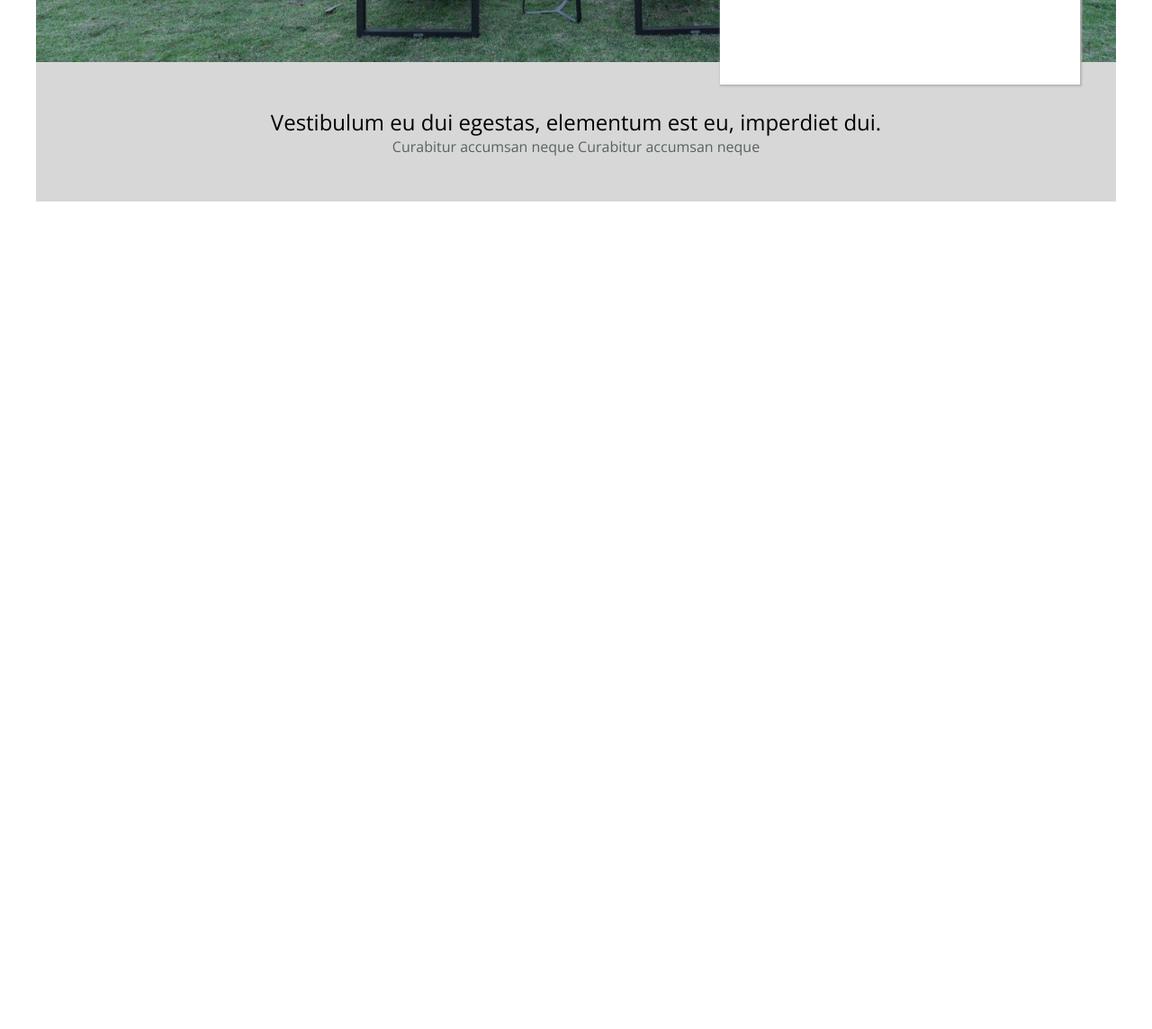
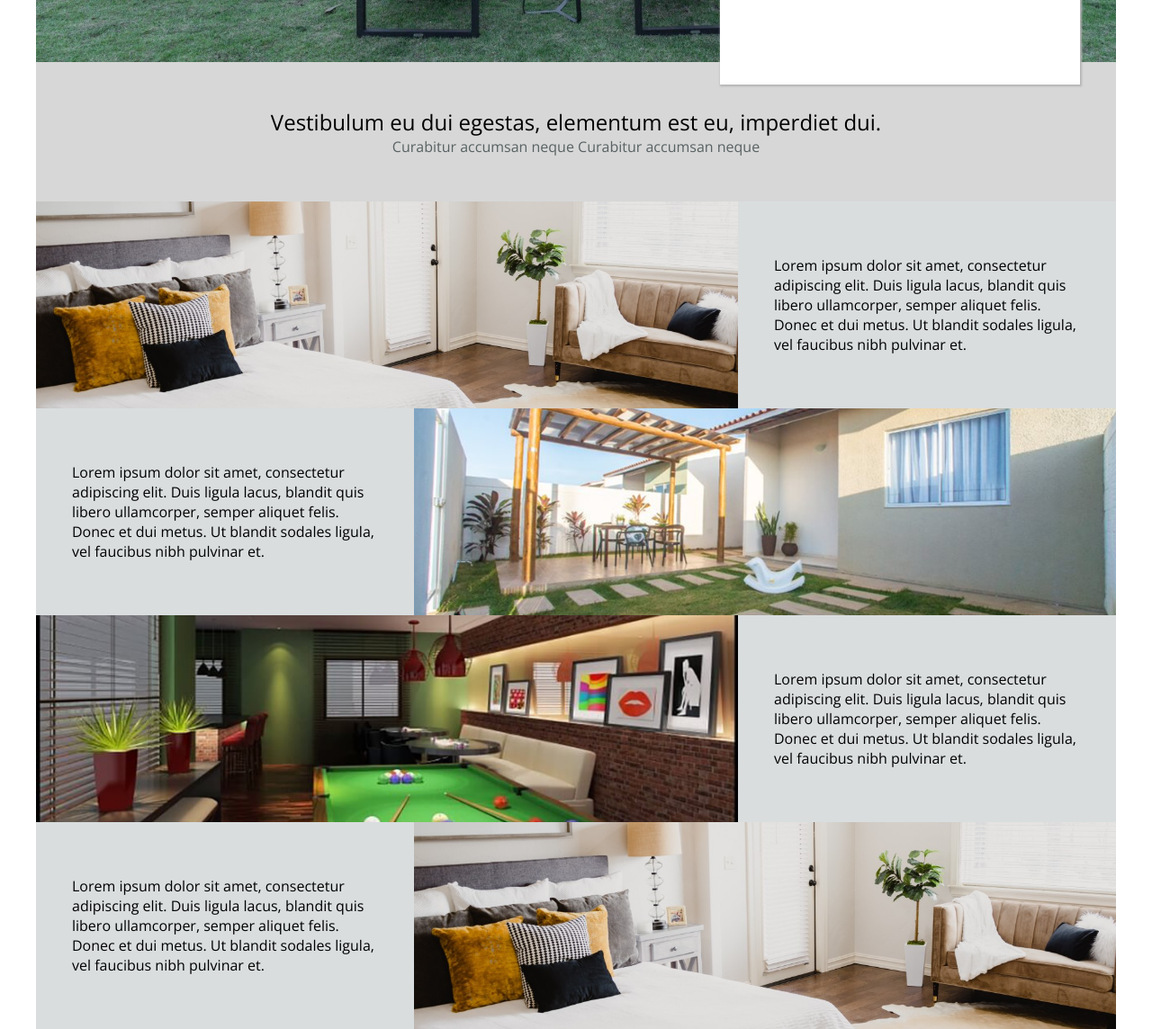
Before and after one commit to Jedid95/cursoFront-End, a plain HTML site: page Projeto 02/index.html in a window 1280 px wide. Shown: the part 571-1715 px from the top of the page at 90% size. Before the commit the page ends 845 px from the top, so only its background shows below. Drawn offline with nearby package versions, Linux system fonts and the light colour scheme.

Commit message:
added mosaico

```diff
--- a/Projeto 02/css/style.css
+++ b/Projeto 02/css/style.css
@@ -146,6 +146,31 @@ section.chamada p{
 }
 
 
+.mosaico{
+    position: relative;
+    top: -50px;
+}
+
+.flex-mosaico{
+    display: flex;
+}
+
+.item-1-mosaico{
+    background-position: center;
+    background-size: cover;
+    width: 65%;
+}
+
+.item-2-mosaico{
+    background-color: #d9ddde;
+    padding: 60px 40px;
+    width: 35%;
+}
+
+.item-2-mosaico p{
+    color: black;
+}
+
 
 /***Responsive**/
 
@@ -174,3 +199,20 @@ section.chamada p{
         float: none;
     }
 }
+
+@media screen and (max-width: 768px) {
+
+    .flex-mosaico{
+        display: block;
+    }
+
+    .item-1-mosaico{
+        width: 100%;
+        padding-top: 80%;
+    }
+
+    .item-2-mosaico{
+        text-align: justify;
+        width: 100%;
+    }
+}
--- a/Projeto 02/index.html
+++ b/Projeto 02/index.html
@@ -69,6 +69,42 @@
             </div><!--container end -->
         </section><!--chamada-->
 
+        <section class="mosaico">
+            <div class="container">
+                <div class="flex-mosaico">
+                    <div style="background-image: url('images/quarto1.jpg');" class="item-1-mosaico">
+
+                    </div><!--item-1-mosaico-->
+                    <div class="item-2-mosaico">
+                        <p>Lorem ipsum dolor sit amet, consectetur adipiscing elit. Duis ligula lacus, blandit quis libero ullamcorper, semper aliquet felis. Donec et dui metus. Ut blandit sodales ligula, vel faucibus nibh pulvinar et.</p>
+                    </div><!--item-2-mosaico-->
+                </div><!--flex-mosaico end-->
+                <div class="flex-mosaico" style="flex-direction: row-reverse;">
+                    <div style="background-image: url('images/quintal.png');" class="item-1-mosaico">
+
+                    </div><!--item-1-mosaico-->
+                    <div class="item-2-mosaico">
+                        <p>Lorem ipsum dolor sit amet, consectetur adipiscing elit. Duis ligula lacus, blandit quis libero ullamcorper, semper aliquet felis. Donec et dui metus. Ut blandit sodales ligula, vel faucibus nibh pulvinar et.</p>
+                    </div><!--item-2-mosaico-->
+                </div><!--flex-mosaico end-->
+                <div class="flex-mosaico">
+                    <div style="background-image: url('images/sala\ de\ jogos.jpg');" class="item-1-mosaico">
+
+                    </div><!--item-1-mosaico-->
+                    <div class="item-2-mosaico">
+                        <p>Lorem ipsum dolor sit amet, consectetur adipiscing elit. Duis ligula lacus, blandit quis libero ullamcorper, semper aliquet felis. Donec et dui metus. Ut blandit sodales ligula, vel faucibus nibh pulvinar et.</p>
+                    </div><!--item-2-mosaico-->
+                </div><!--flex-mosaico end-->
+                <div class="flex-mosaico" style="flex-direction: row-reverse;">
+                    <div style="background-image: url('images/quarto1.jpg');" class="item-1-mosaico">
+
+                    </div><!--item-1-mosaico-->
+                    <div class="item-2-mosaico">
+                        <p>Lorem ipsum dolor sit amet, consectetur adipiscing elit. Duis ligula lacus, blandit quis libero ullamcorper, semper aliquet felis. Donec et dui metus. Ut blandit sodales ligula, vel faucibus nibh pulvinar et.</p>
+                    </div><!--item-2-mosaico-->
+                </div><!--flex-mosaico end-->
+            </div><!--container end-->
+        </section><!--mosaico end-->
 
     </body>
 </html>
```
Also changed, not shown: Projeto 02/images/quarto1.jpg (added), Projeto 02/images/quintal.png (added), Projeto 02/images/sala de jogos.jpg (added).
